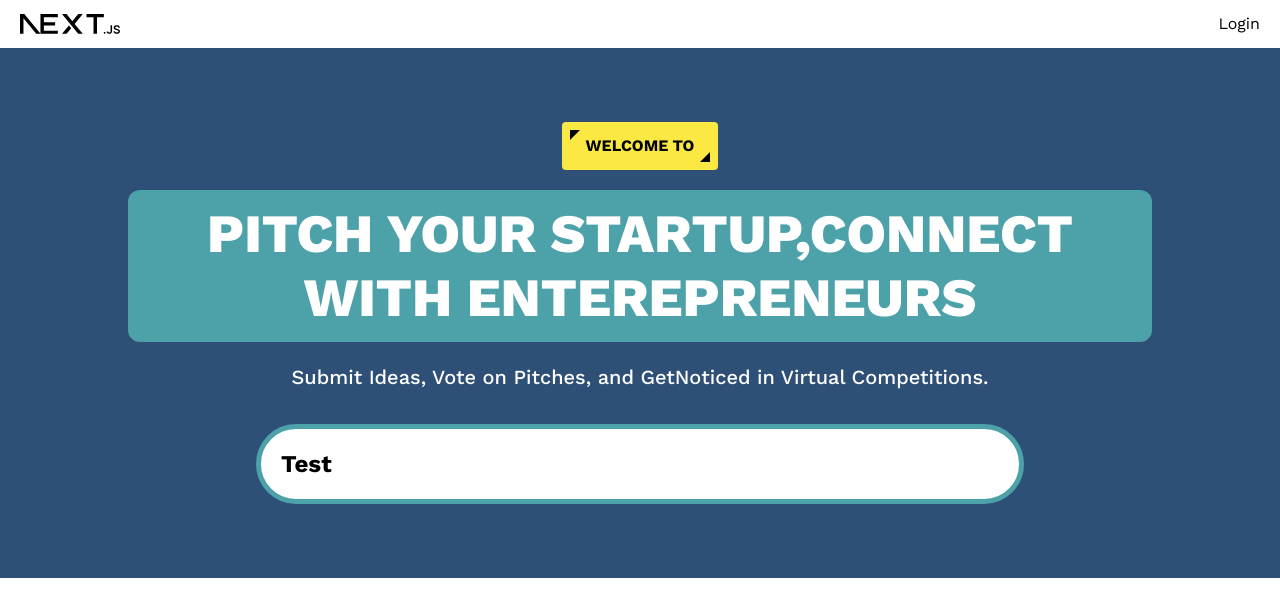
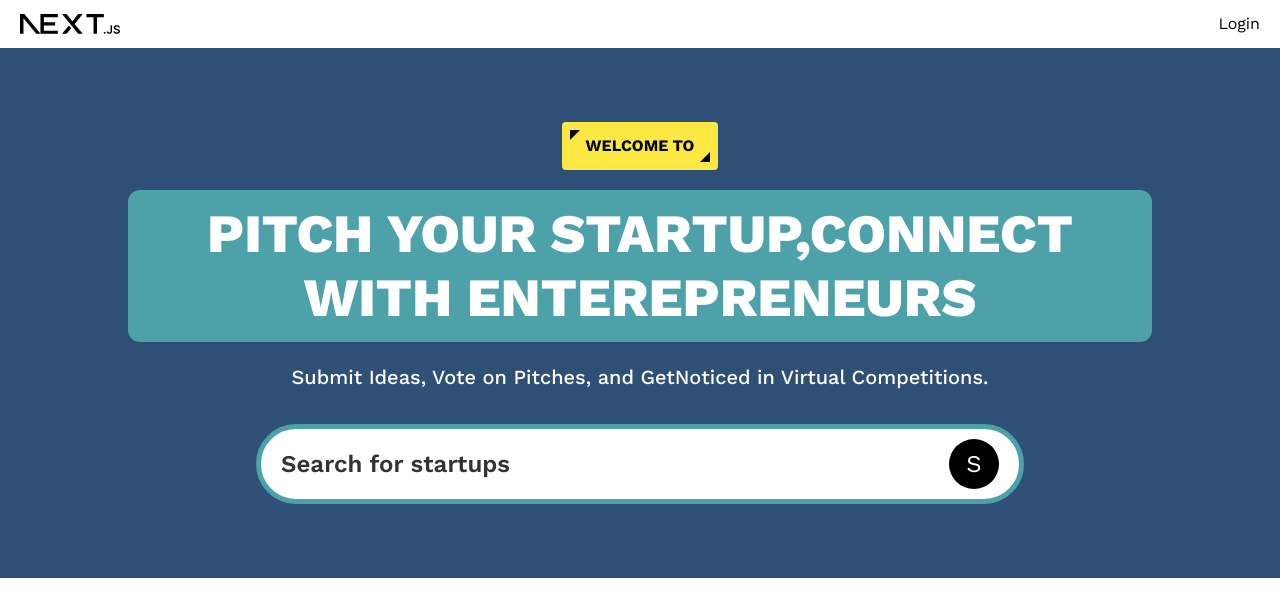
Before and after one commit to da-nn-yy/Hagere-Startup, a Next.js app: page / in a window 1280 px wide. Shown: the top 616 px of the page. Built offline with nearby package versions, Linux system fonts and the light colour scheme; no server answers.

Commit message:
Refactor SearchForm component to accept query as a prop and integrate SearchFormReset

```diff
--- a/app/components/SearchForm.tsx
+++ b/app/components/SearchForm.tsx
@@ -1,13 +1,6 @@
-
+import SearchFormReset from './searchFormReset'
 import Form from 'next/form'
-const SearchForm = () => {
-    const query = 'Test'
-
-
-    const reset = () => {
-        console.log("by")
-    }
-
+const SearchForm = ({query} : {query? : string}) => {
 
   return (
     <Form action ='/' scroll={false} className='search-form'>
@@ -18,9 +11,8 @@ const SearchForm = () => {
             placeholder='Search for startups'/>
 
         <div className='flex gap-2'>
-            {query && (
-                <button type='reset' onClick={reset}>
-                </button>)}
+            {query && <SearchFormReset/>}
+            <button type='submit' className='search-btn text-white'>S</button>
         </div>
     </Form>
   )
```
